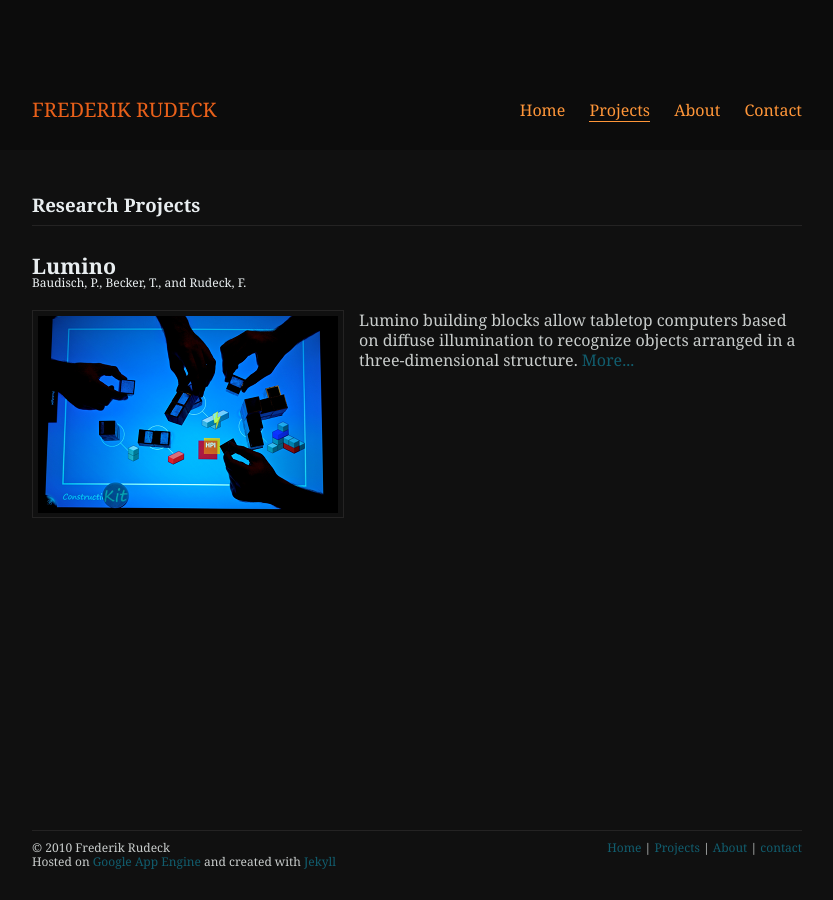
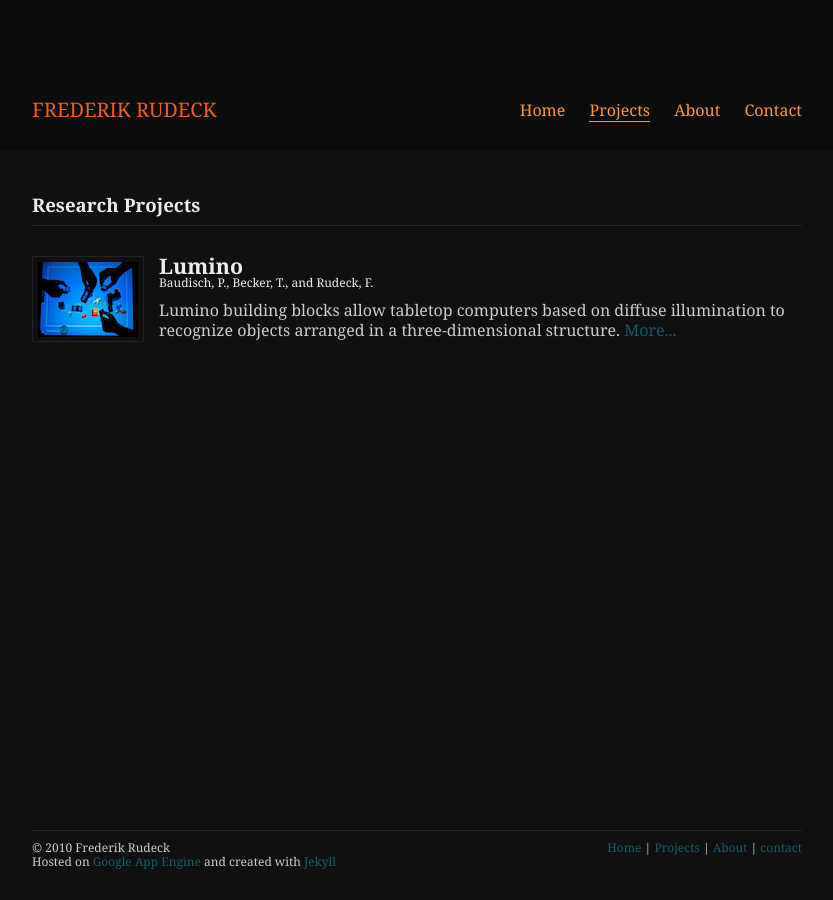
Before and after one commit to polym0rph/polym0rph.github.com, a Jekyll site: the page built from projects.html, in a window 1280 px wide. Shown: the whole page, without its empty margins (223-1056 px from the left). Built offline with Jekyll 4.4.1, drawn with Linux system fonts in a browser that asks for light colours; Markdown is read by kramdown in place of the engine named in the settings.

Commit message:
Added a new lumino thumbnail image and adapted the index and project page to the new image size.

```diff
--- a/_posts/2009-12-11-lumino.textile
+++ b/_posts/2009-12-11-lumino.textile
@@ -8,7 +8,7 @@ categories: [research]
 
 name: Lumino
 member: Baudisch, P., Becker, T., and Rudeck, F.
-image: lumino.png
+image: lumino_small.png
 abstract: Lumino building blocks allow tabletop computers based on diffuse illumination to recognize objects arranged in a three-dimensional structure.
 ---
 
@@ -16,7 +16,7 @@ h2. {{ page.name }}
 
 p(project_member_border). {{ page.member }}
 
-!/images/{{ page.image }}!
+!/images/lumino.png!
 
 <!-- TODO: Add more lumino project images -->
 
--- a/css/style.css
+++ b/css/style.css
@@ -198,7 +198,7 @@ img {
   margin-top: 0px;
 }
 .project_member {
-  margin-bottom: 20px;
+  margin-bottom: 10px;
 }
 
 .project_member_border {
@@ -216,7 +216,7 @@ img {
 
 .abstract {
   float: left;
-  width: 440px;
+  width: 640px;
 }
 
 .video {
--- a/projects.html
+++ b/projects.html
@@ -9,13 +9,13 @@ page_category: projects
 	{% for post in site.posts %}
 		{% if post.categories contains 'research' %}
 			<div class="project">
-				<h2>{{ post.name }}</h2>
-				<p class="project_member">{{ post.member }}</p>
 				<div class="image_left">
 					<a href="{{ post.url }}"><img src="/images/{{ post.image }}"/></a>
 				</div>
 				<div class="abstract">
-					<span>{{ post.abstract }} <a href="{{ post.url }}">More...</a></span>
+					<h2>{{ post.name }}</h2>
+					<p class="project_member">{{ post.member }}</p>
+					{{ post.abstract }} <a href="{{ post.url }}">More...</a>
 				</div>
 			</div>
 		{% endif %}
```
Also changed, not shown: index.html (+4 -3 lines), images/lumino_small.png (added).
